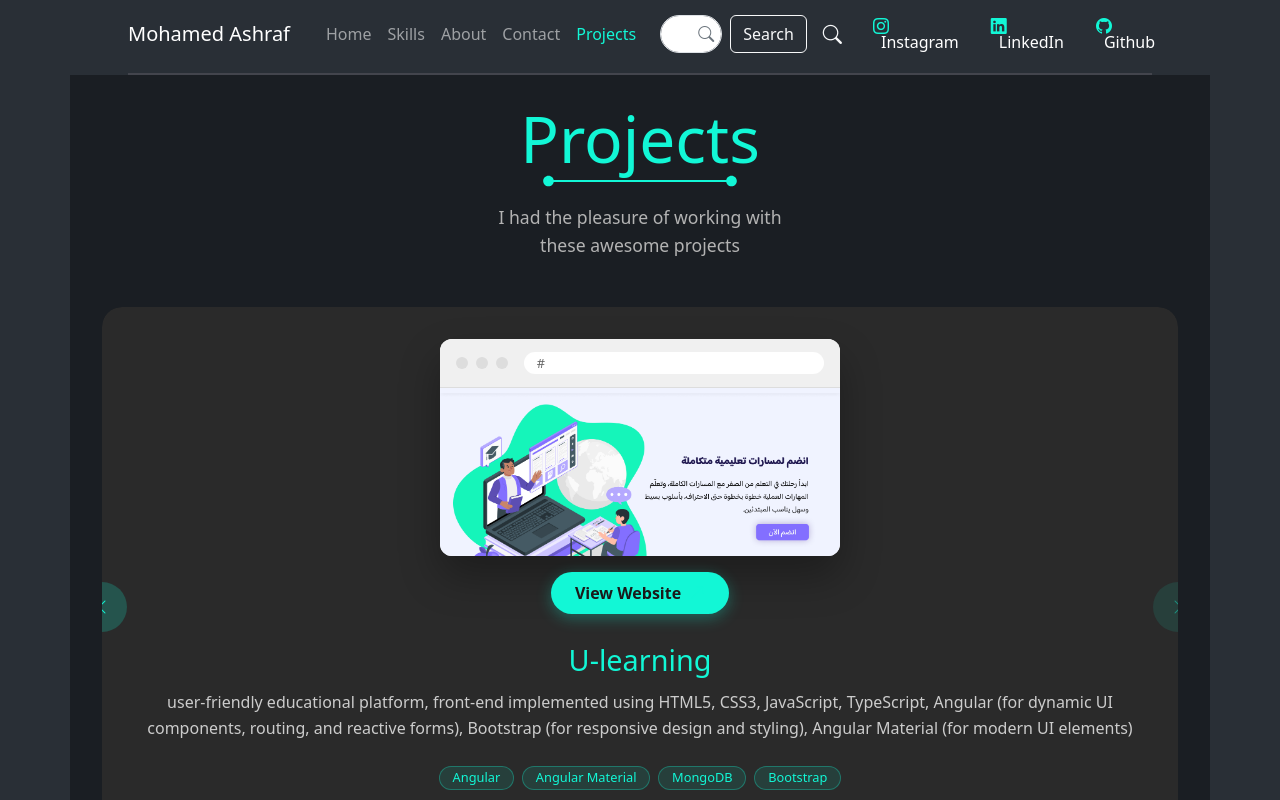
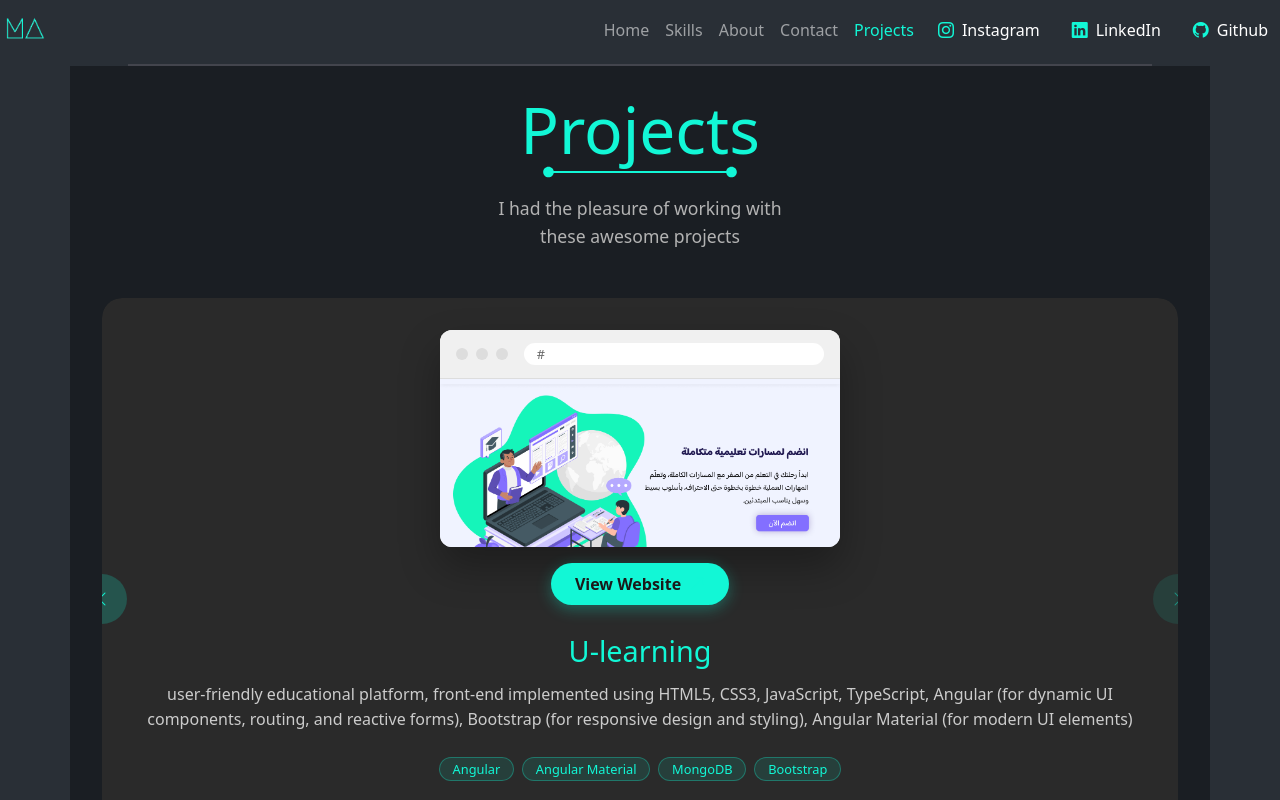
Before and after one commit to mhmd-ashrf-saad/Portfolio, an Angular app: page /projects in a window 1280 px wide. Shown: the top 800 px of the page. Built offline with nearby package versions, Linux system fonts and the light colour scheme; a web font is replaced by a local one.

Commit message:
remove search functionality and improve header

```diff
--- a/src/app/components/header/header.css
+++ b/src/app/components/header/header.css
@@ -2,74 +2,69 @@
   flex-grow: 0;
   gap: 1rem;
 }
+.brand{
+  a{
+    margin:0;
+  }
+}
+img {
+  width: 3rem;
+
+}
+
 .container-fluid {
   justify-content: flex-end;
 }
+
 nav {
-  padding-right: 128px;
-  padding-left: 128px;
   background-color: var(--primary) !important;
-  height: 4.25rem;
-}
+  height: 3.7rem;
+  justify-content: space-around;}
+
 i {
   span {
     color: white;
   }
 }
+
 .icons {
   display: flex;
   gap: 32px;
+
   span {
     margin-left: 8px;
   }
 }
-.mobile-search-icon {
-  cursor: pointer;
-  font-size: 1.2rem;
-  margin-right: 15px;
-}
+
 .custom-border {
   border-bottom: 2px solid var(--greyline);
   width: 80%;
   margin: 0.3rem auto 0;
 }
+
 @media (max-width: 576px) {
   nav {
-    padding-right: 1.5rem;
-    padding-left: 1.5rem;
     .icons {
       display: none;
     }
+
     i {
       margin: 0;
     }
   }
-  .search-form {
-    display: none !important;
-  }
 
-  .mobile-search-icon {
-    display: block !important;
-  }
+
   .navbar-nav {
     flex-direction: row;
     gap: 16px;
   }
-  .search-form.active {
-    display: flex !important;
-    position: absolute;
-    top: 100%;
-    left: 0;
-    right: 0;
-    padding: 10px;
-    background-color: #212529;
-    z-index: 1000;
-  }
+
   .container-fluid {
     width: min-content;
     padding: 0;
     margin: 0;
   }
+
   .navbar-collapse {
     display: flex;
   }
--- a/src/app/components/header/header.html
+++ b/src/app/components/header/header.html
@@ -1,6 +1,6 @@
 <nav class="navbar navbar-expand-lg navbar-dark bg-dark">
     <div class="brand">
-        <a class="navbar-brand" routerLink="/">Mohamed Ashraf</a>
+        <a class="navbar-brand" routerLink="/"><img src="favicon.png"></a>
     </div>
     <div class="container-fluid">
         <div class="navbar-collapse" id="navbarSupportedContent">
@@ -23,18 +23,6 @@
                 </li>
 
             </ul>
-            <form class="d-flex align-items-center search-form" role="search">
-                <div class="search-container position-relative">
-                    <input class="form-control pe-5 rounded-5 search-input" type="search" placeholder=""
-                        aria-label="Search" style="width: 100%; padding-right: 40px;" />
-                    <i
-                        class="bi bi-search search-icon position-absolute top-50 end-0 translate-middle-y me-2 text-secondary"></i>
-
-                </div>
-
-                <button class="btn btn-outline-light ms-2 search-button" type="submit">Search</button>
-            </form>
-          <i class="bi bi-search mobile-search-icon text-light d-inline" (click)="toggleSearch()"></i>
 
 
 
```
